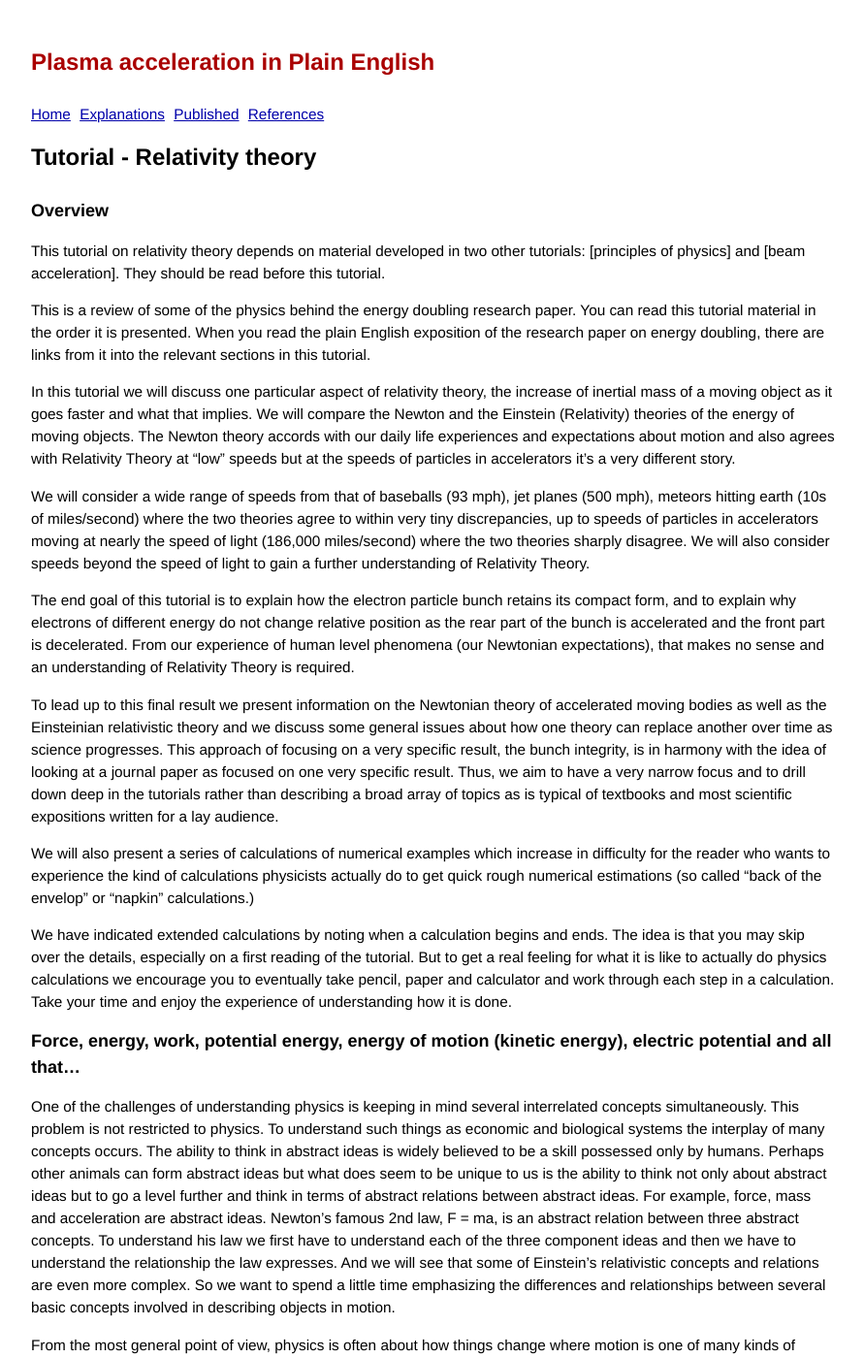
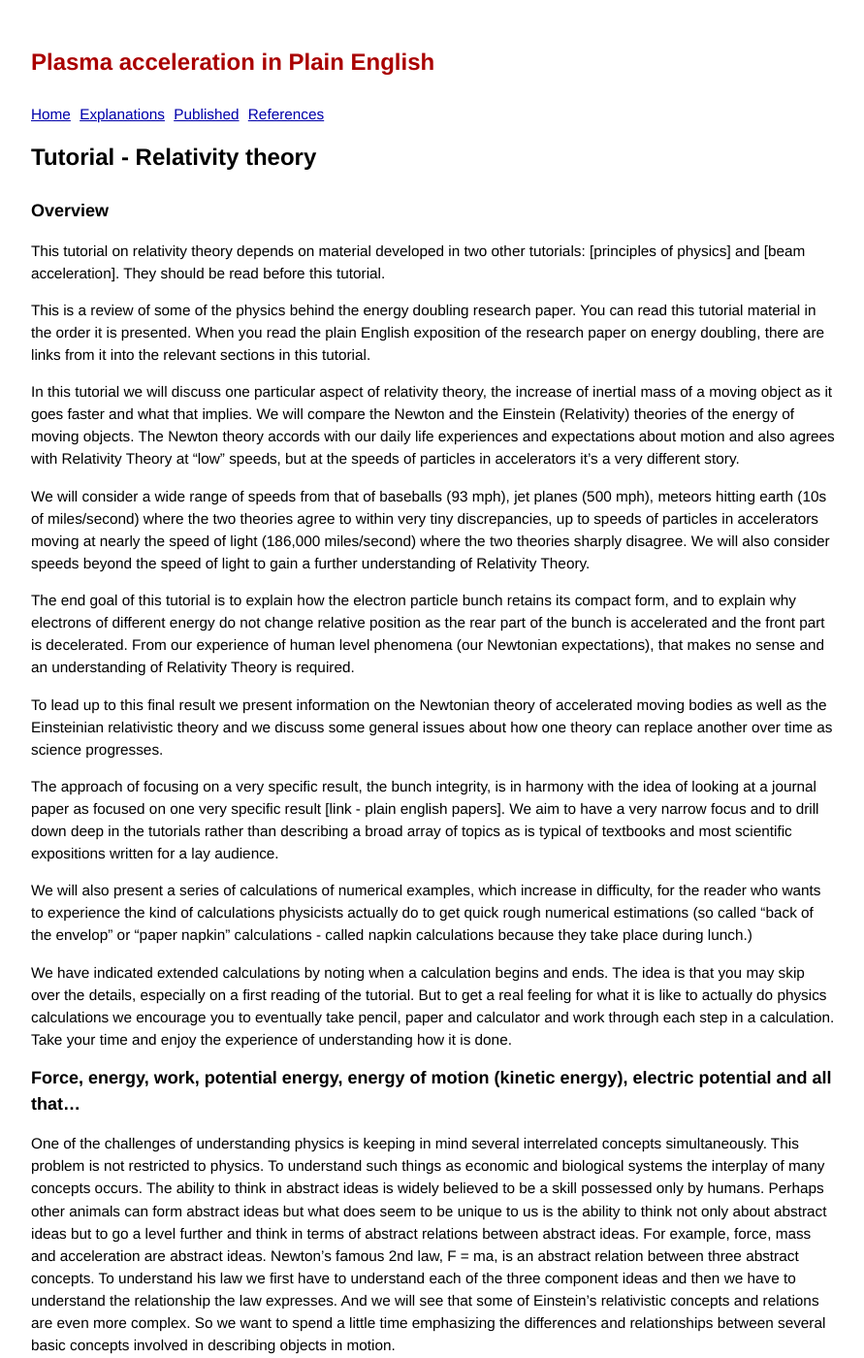
Before and after one commit to grbfacet/facet, a Jekyll site: the page built from relativity-tutorial.md, in a window 1280 px wide and 1400 px high. Shown: the whole window at 97% size, without its empty margins (193-1084 px from the left). Built offline with Jekyll 4.4.1, drawn with Linux system fonts in a browser that asks for light colours.

Commit message:
Update relativity-tutorial.md

```diff
--- a/relativity-tutorial.md
+++ b/relativity-tutorial.md
@@ -9,15 +9,17 @@ This tutorial on relativity theory depends on material developed in two other tu
 
 This is a review of some of the physics behind the energy doubling research paper. You can read this tutorial material in the order it is presented. When you read the plain English exposition of the research paper on energy doubling, there are links from it into the relevant sections in this tutorial.
 
-In this tutorial we will discuss one particular aspect of relativity theory, the increase of inertial mass of a moving object as it goes faster and what that implies. We will compare the Newton and the Einstein (Relativity) theories of the energy of moving objects. The Newton theory accords with our daily life experiences and expectations about motion and also agrees with Relativity Theory at “low” speeds but at the speeds of particles in accelerators it's a very different story.
+In this tutorial we will discuss one particular aspect of relativity theory, the increase of inertial mass of a moving object as it goes faster and what that implies. We will compare the Newton and the Einstein (Relativity) theories of the energy of moving objects. The Newton theory accords with our daily life experiences and expectations about motion and also agrees with Relativity Theory at “low” speeds, but at the speeds of particles in accelerators it's a very different story.
 
 We will consider a wide range of speeds from that of baseballs (93 mph), jet planes (500 mph), meteors hitting earth (10s of miles/second) where the two theories agree to within very tiny discrepancies, up to speeds of particles in accelerators moving at nearly the speed of light (186,000 miles/second) where the two theories sharply disagree.  We will also consider speeds beyond the speed of light to gain a further understanding of Relativity Theory.
 
 The end goal of this tutorial is to explain how the electron particle bunch retains its compact form, and to explain why electrons of different energy do not change relative position as the rear part of the bunch is accelerated and the front part is decelerated. From our experience of human level phenomena (our Newtonian expectations), that makes no sense and an understanding of Relativity Theory is required.
 
-To lead up to this final result we present information on the Newtonian theory of accelerated moving bodies as well as the Einsteinian relativistic theory and we discuss some general issues about how one theory can replace another over time as science progresses. This approach of focusing on a very specific result, the bunch integrity, is in harmony with the idea of looking at a journal paper as focused on one very specific result. Thus, we aim to have a very narrow focus and to drill down deep in the tutorials rather than describing a broad array of topics as is typical of textbooks and most scientific expositions written for a lay audience.
+To lead up to this final result we present information on the Newtonian theory of accelerated moving bodies as well as the Einsteinian relativistic theory and we discuss some general issues about how one theory can replace another over time as science progresses.
 
-We will also present a series of calculations of numerical examples which increase in difficulty for the reader who wants to experience the kind of calculations physicists actually do to get quick rough numerical estimations (so called “back of the envelop” or “napkin” calculations.)
+The approach of focusing on a very specific result, the bunch integrity, is in harmony with the idea of looking at a journal paper as focused on one very specific result [link - plain english papers]. We aim to have a very narrow focus and to drill down deep in the tutorials rather than describing a broad array of topics as is typical of textbooks and most scientific expositions written for a lay audience.
+
+We will also present a series of calculations of numerical examples, which increase in difficulty, for the reader who wants to experience the kind of calculations physicists actually do to get quick rough numerical estimations (so called “back of the envelop” or “paper napkin” calculations - called napkin calculations because they take place during lunch.)
 
 We have indicated extended calculations by noting when a calculation begins and ends. The idea is that you may skip over the details, especially on a first reading of the tutorial. But to get a real feeling for what it is like to actually do physics calculations we encourage you to eventually take pencil, paper and calculator and work through each step in a calculation. Take your time and enjoy the experience of understanding how it is done.
 
```
